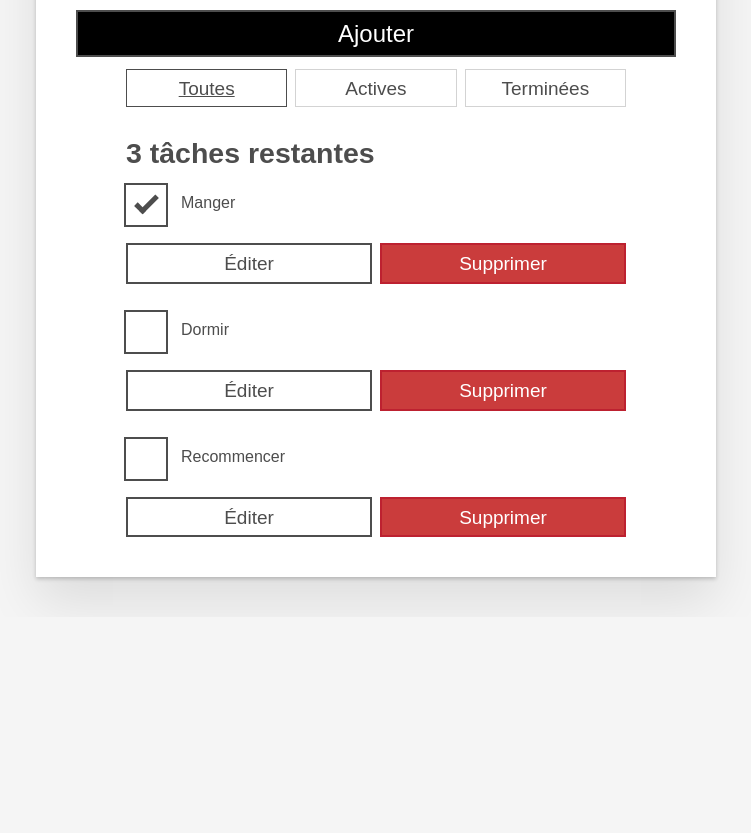
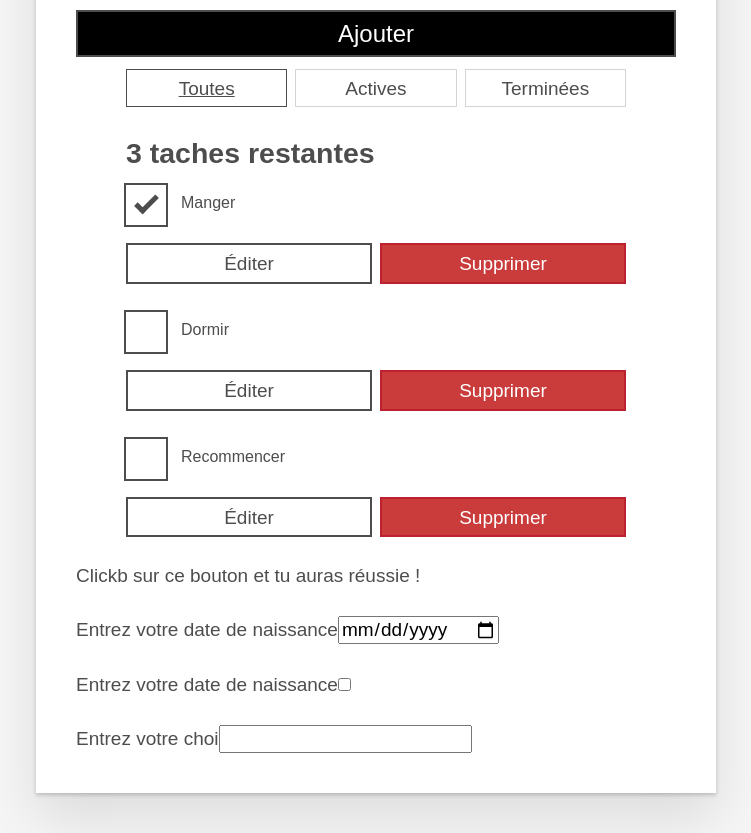
Before and after one commit to Yorick-MOUSSAVOU/react-memoir, a React (Create React App) app: page / in a window 1280 px wide. Shown: the part 260-1093 px from the top of the page, without its empty margins (264-1015 px from the left). Before the commit the page ends 877 px from the top, so only its background shows below. Built offline with nearby package versions, Linux system fonts and the light colour scheme.

Commit message:
ajout des évènnements, des taches et le fait de pouvoir compter les taches

```diff
--- a/package.json
+++ b/package.json
@@ -7,6 +7,7 @@
     "@testing-library/jest-dom": "^6.6.3",
     "@testing-library/react": "^16.3.0",
     "@testing-library/user-event": "^13.5.0",
+    "nanoid": "^5.1.5",
     "react": "^19.1.0",
     "react-dom": "^19.1.0",
     "react-scripts": "5.0.1",
--- a/src/App.js
+++ b/src/App.js
@@ -1,4 +1,5 @@
-import React from "react";
+import React, {useState} from "react";
+import {nanoid} from "nanoid"
 import Todo from "./components/Todo.js";
 import Form from "./components/Form.js";
 import FilterButton from "./components/FliterButton.js";
@@ -8,26 +9,39 @@ import FilterButton from "./components/FliterButton.js";
 
 function App(props) {
 
-  function onSubmit (name){
-    console.log(name)
+  const [tasks, SetTasks] = useState(props.tasks)
+
+  function addTask(name){
+    const newTask = {id:`todo-${nanoid()}`, name, completed:false};
+    SetTasks([...tasks, newTask]);
+    // console.log(name);
   }
 
-  const TaskList = props.tasks.map((task) =>
-    <Todo id={task.id} name={task.name} completed={task.completed} key={task.id}/>
+  const TaskList = tasks.map((task) =>
+    <Todo id={task.id} name={task.name} completed={task.completed} key={task.id} toggleTaskCompleted={toggleTaskCompleted}/>
   );
+
+  //Compter les taches
+  const taskWord = TaskList.length !== 1 ? "taches restantes": "tache restante";
+  const headingText = `${TaskList.length} ${taskWord}`;
 
   const PrendreList = props.prends.map((prend) =>
     <FilterButton name={prend.name} id={prend.id} pressed={prend.pressed} key={prend.id}/>
   )
 
+  function toggleTaskCompleted(id) {
+  console.log(tasks[0]);
+}
+
+
   return (
     <div className="todoapp stack-large">
       <h1>TodoMatic</h1>
-      <Form onSubmit={onSubmit}/>
+      <Form onSubmit={addTask}/>
       <div className="filters btn-group stack-exception">
         {PrendreList}
       </div>
-      <h2 id="list-heading">3 tâches restantes</h2>
+      <h2 id="list-heading">{headingText}</h2>
       <ul
         // role="list"
         className="todo-list stack-large stack-exception"
@@ -35,6 +49,24 @@ function App(props) {
       >
         {TaskList}
       </ul>
+
+      <button type="submit" onClick={() => alert("J'ai réussi !")}>
+        Clickb sur ce bouton et tu auras réussie !
+      </button>
+
+      <form type="submit" >
+        <label htmlFor="calend">Entrez votre date de naissance</label>
+        <input type="date" id="calend" />
+      </form>
+      <form type="submit" >
+        <label htmlFor="calend">Entrez votre date de naissance</label>
+        <input type="checkbox" id="calend" />
+      </form>
+      <form type="submit" >
+        <label htmlFor="calend">Entrez votre choi</label>
+        <input type="select" id="calend" />
+
+      </form>
     </div>
   );
 }
--- a/src/components/Form.js
+++ b/src/components/Form.js
@@ -1,12 +1,21 @@
-import React from "react";
+import React, {useState} from "react";
 
-function Form (props){
-    function handleSubmit (e){
+function Form(props) {
+
+  const[name, setName] = useState("")
+
+  function handleChange(e){
+    setName(e.target.value);
+  }
+
+  function handleSubmit(e){
     e.preventDefault();
-        props.onSubmit("Yorick est Un Dev Web compétent .")
+    props.onSubmit(name);
+    setName("");
   }
-    return(
-        <form onClick={handleSubmit}>
+
+  return (
+    <form onSubmit={handleSubmit}>
       <h2 className="label-wrapper">
         <label htmlFor="new-todo-input" className="label__lg">
           Qu'y a-t-il à faire&nbsp;?
@@ -18,12 +27,14 @@ function Form (props){
         className="input input__lg"
         name="text"
         autoComplete="off"
+        value={name}
+        onChange={handleChange}
       />
       <button type="submit" className="btn btn__primary btn__lg">
         Ajouter
       </button>
     </form>
-    )
+  );
 }
 
 export default Form;
--- a/src/components/Todo.js
+++ b/src/components/Todo.js
@@ -4,7 +4,7 @@ function Todo (props){
     return (
         <li className="todo stack-small">
           <div className="c-cb">
-            <input id={props.id} type="checkbox" defaultChecked={props.completed} />
+            <input id={props.id} type="checkbox" defaultChecked={props.completed} onChange={() => props.toggleTaskCompleted(props.id)}/>
             <label className="todo-label" htmlFor={props.id}>
               {props.name}
             </label>
--- a/src/index.css
+++ b/src/index.css
@@ -227,6 +227,7 @@ body {
 }
 /* Todo item styles */
 .todo {
+  /* voir */
   display: flex;
   flex-direction: row;
   flex-wrap: wrap;
@@ -281,6 +282,7 @@ body {
   margin-bottom: 0;
   padding: 8px 15px 5px;
   cursor: pointer;
+  /* voir */
   touch-action: manipulation;
 }
 .c-cb > label::before {
```
Also changed, not shown: 2 other files (tests, documents, lock files or other folders). Lines whose indentation alone changed are shown as unchanged.
